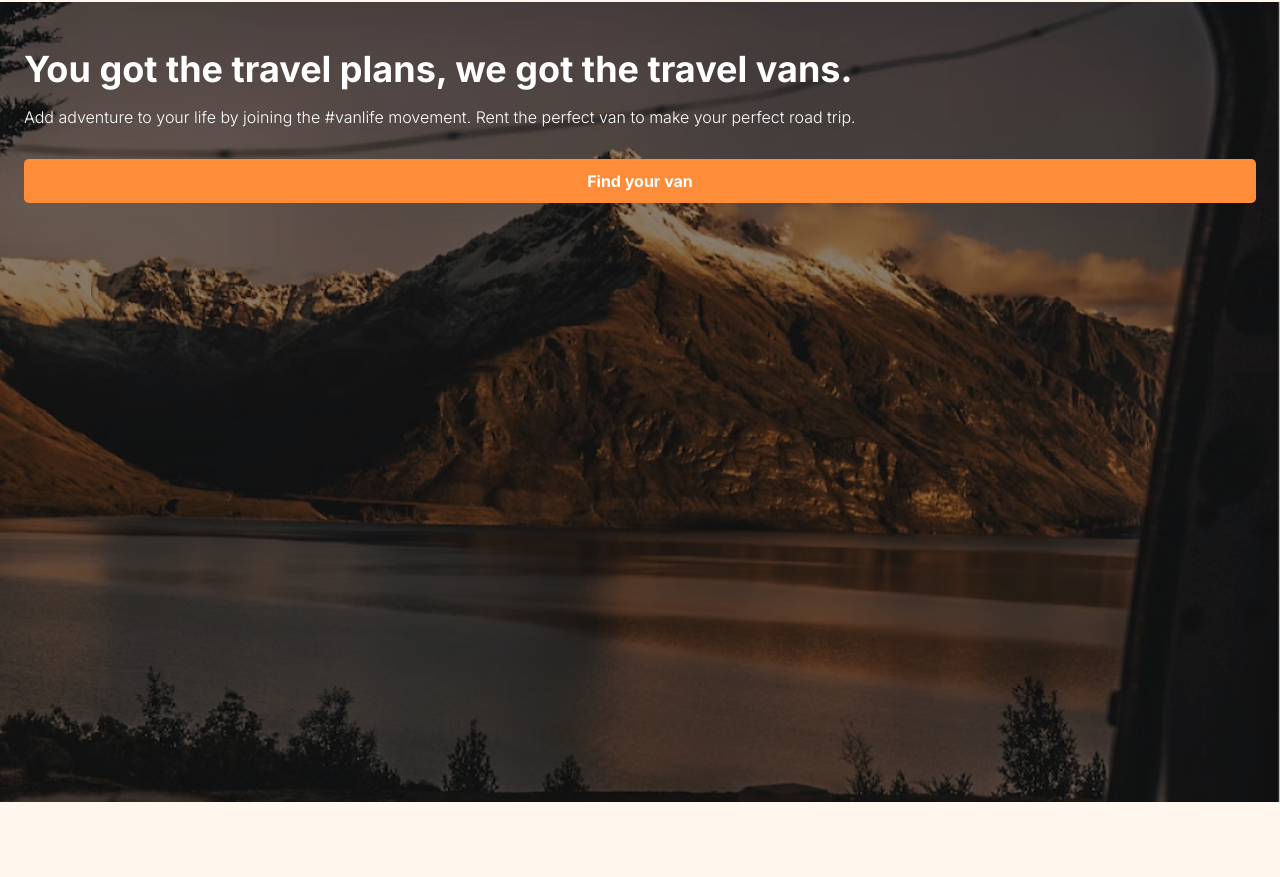
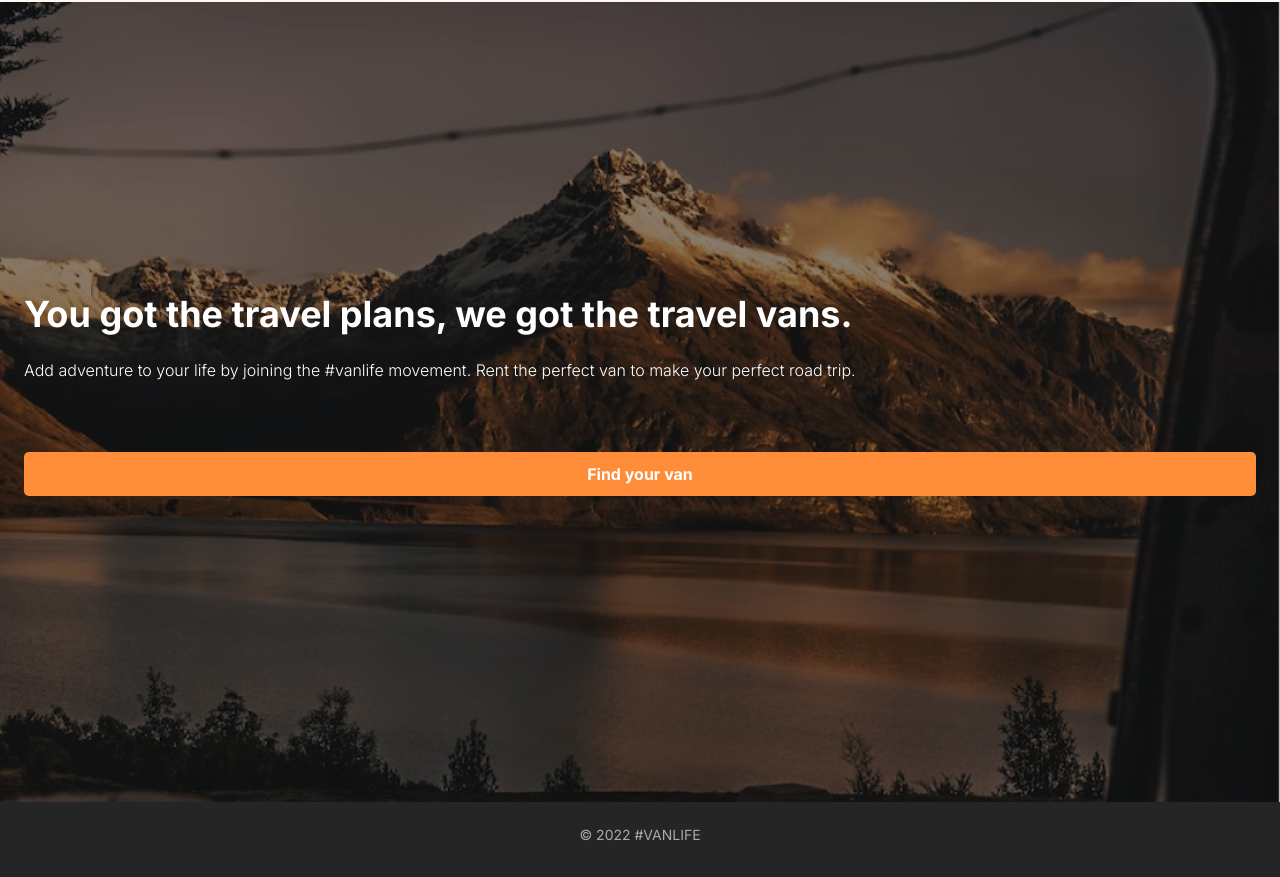
Before and after one commit to Liene31/react-routes-vanLife, a React (Vite) app: page / in a window 1280 px wide. Shown: the part 98-975 px from the top of the page. Before the commit the page ends 900 px from the top, so only its background shows below. Built offline with nearby package versions, Linux system fonts and the light colour scheme; what miragejs would draw is missing.

Commit message:
add footer

```diff
--- /dev/null
+++ b/src/components/Footer.jsx
@@ -0,0 +1,3 @@
+export function Footer() {
+  return <footer>&#169; 2022 #VANLIFE</footer>;
+}
--- a/src/components/Layout.jsx
+++ b/src/components/Layout.jsx
@@ -1,11 +1,13 @@
 import { Outlet } from "react-router-dom";
 import { Header } from "./Header.jsx";
+import { Footer } from "./Footer.jsx";
 
 export function Layout() {
   return (
     <>
       <Header />
       <Outlet />
+      <Footer />
     </>
   );
 }
--- a/src/index.css
+++ b/src/index.css
@@ -64,9 +64,21 @@ a:hover {
   color: #4d4d4d;
 }
 
+/* -----Footer-------- */
+
+footer {
+  background-color: #252525;
+  color: #aaaaaa;
+  height: 75px;
+  padding: 1.5rem 0;
+  text-align: center;
+  font-size: 0.875rem;
+}
+
 /* ----HOME----- */
 
 .home-container {
+  align-content: center;
   background-image: url(./assets/bg-image.png);
   background-size: cover;
   background-repeat: no-repeat;
@@ -77,9 +89,8 @@ a:hover {
 .home {
   display: flex;
   flex-direction: column;
-  gap: 1rem;
+  gap: 1.5rem;
   padding: 0 1.5rem;
-  margin-top: 45px;
   color: #ffffff;
 }
 
@@ -95,6 +106,7 @@ a:hover {
 
 .home a {
   background-color: #ff8c38;
+  margin-top: 3rem;
 }
 
 /* ----ABOUT----- */
```
